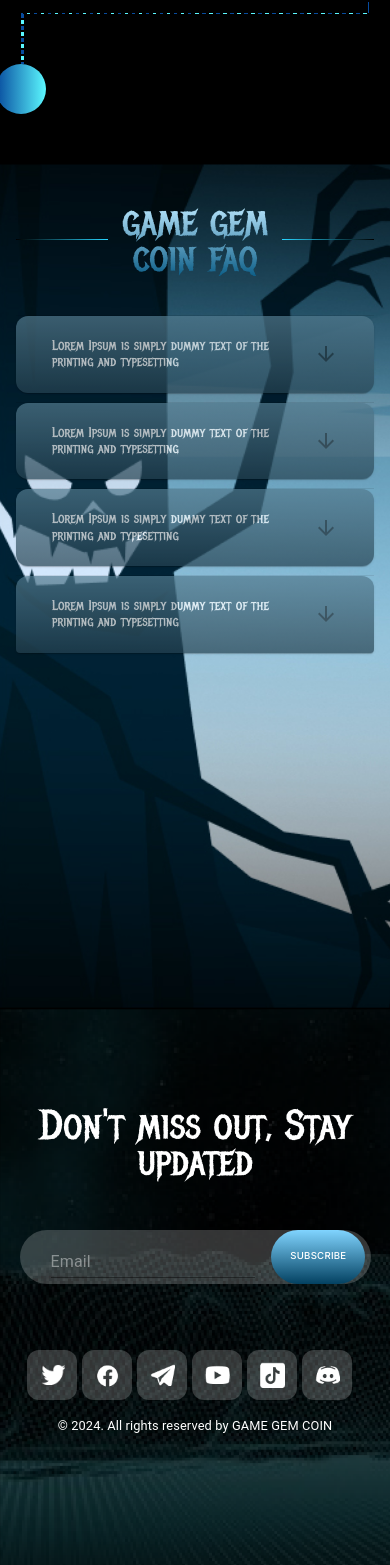
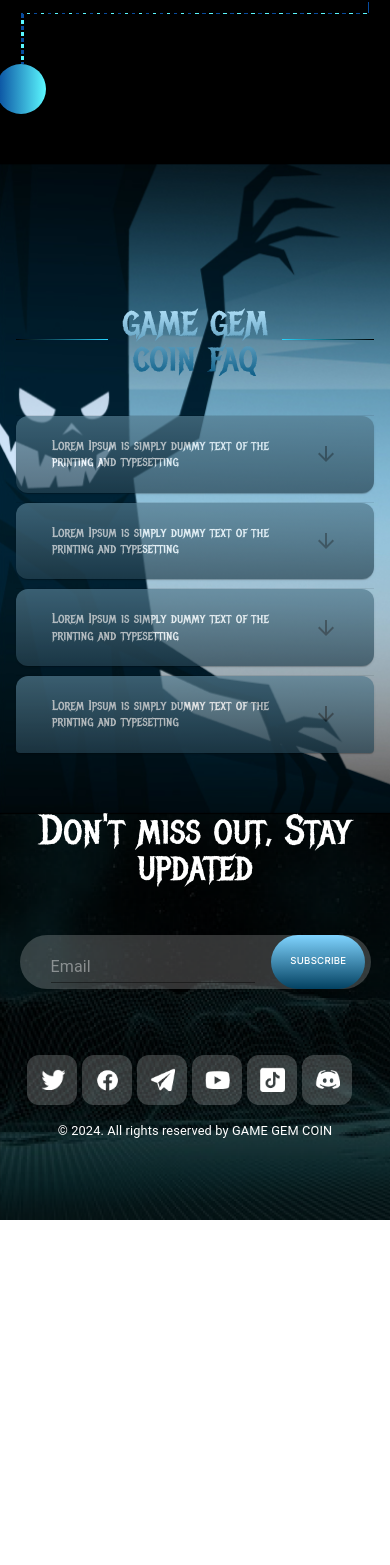
Before and after one commit to Bilal2417/gem_coin, a React (Vite) app: page / in a window 390 px wide. Shown: the part 6051-7616 px from the top of the page. After the commit the page ends 7271 px from the top, so only its background shows below. Built offline with nearby package versions, Linux system fonts and the light colour scheme; a web font is replaced by a local one.

Commit message:
more......

```diff
--- a/src/components/faq/faq.css
+++ b/src/components/faq/faq.css
@@ -2,7 +2,7 @@
 background-image: url("../../images/footerImg.png");
 background-size: cover;
 background-repeat: no-repeat;
-min-height: 100vh;
+padding: 100px 0;
 background-color: #000000;
 }
 .fnt-sml{
@@ -20,3 +20,8 @@ background-color: #000000;
 .section-line{
  background-image: linear-gradient(to right ,#28D5FF , #000000);
 }
+@media ( max-width : 500px){
+    #faq-section{
+        padding: 100px 0 50px;
+    }
+}
--- a/src/components/footer/footer.jsx
+++ b/src/components/footer/footer.jsx
@@ -19,8 +19,11 @@ export default function Footer () {
         backgroundRepeat: 'no-repeat',
         backgroundSize: 'cover',
 backgroundColor : "#000",
-padding : "100px 0"
+padding : "50px 0",
+'@media(max-width : 500px)':{
+  padding : "0 0 30px",
 
+}
     }}>
 
     <Container >
```
